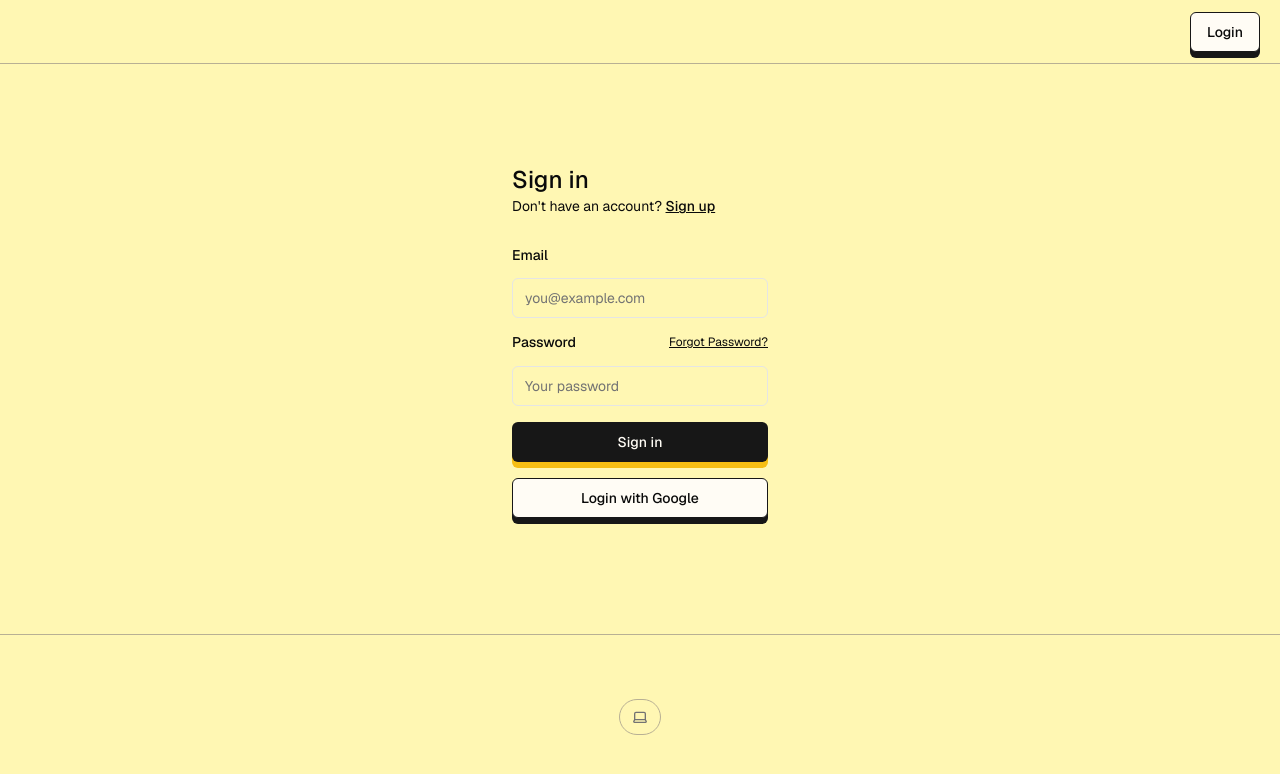
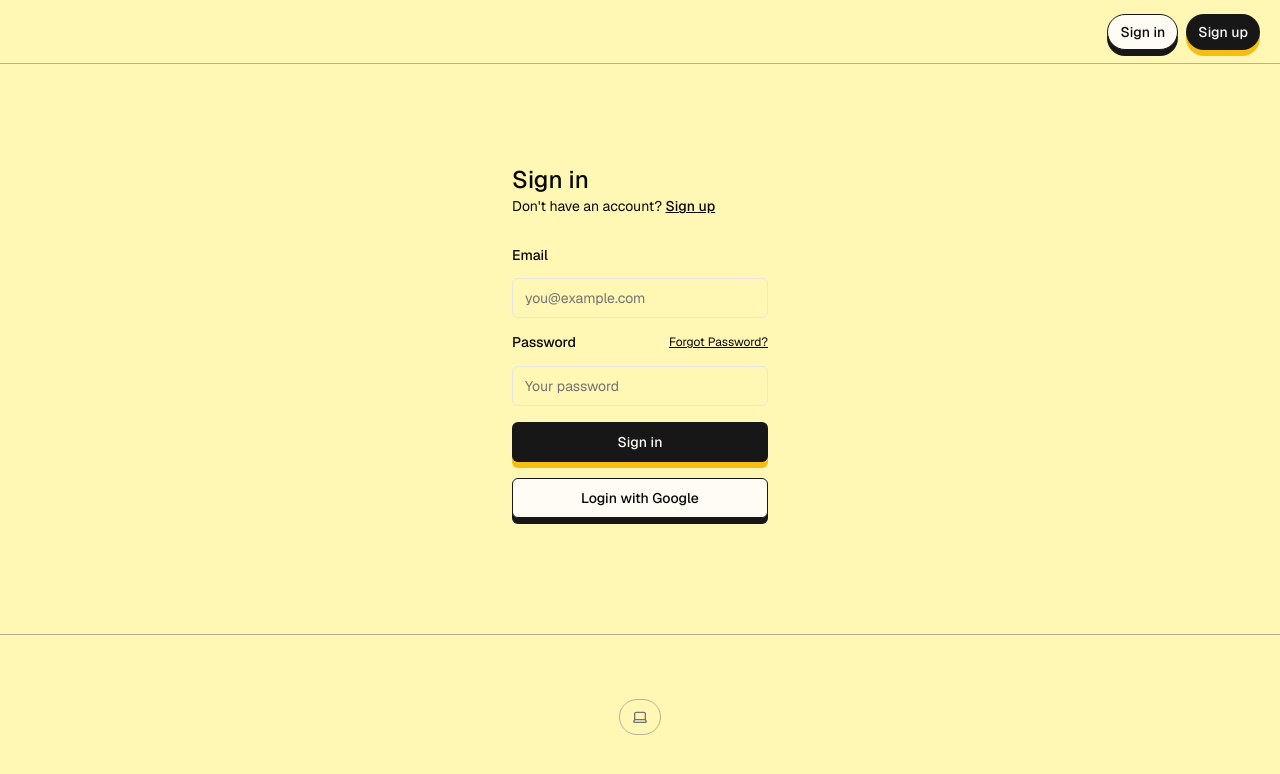
Before and after one commit to ChristopherCastro69/autocert, a Next.js app: page /sign-in in a window 1280 px wide. Shown: the top 774 px of the page. Built offline with nearby package versions, Linux system fonts and the light colour scheme; no server answers.

Commit message:
Refactor Authentication Flow and Update Client-Side Components
- Convert header authentication to client-side component
- Update sign-in and sign-out actions
- Modify routing for protected routes
- Simplify authentication UI interactions
- Update hero section text

```diff
--- a/app/actions.ts
+++ b/app/actions.ts
@@ -15,7 +15,7 @@ export const signUpAction = async (formData: FormData) => {
     return encodedRedirect(
       "error",
       "/sign-up",
-      "Email and password are required",
+      "Email and password are required"
     );
   }
 
@@ -34,7 +34,7 @@ export const signUpAction = async (formData: FormData) => {
     return encodedRedirect(
       "success",
       "/sign-up",
-      "Thanks for signing up! Please check your email for a verification link.",
+      "Thanks for signing up! Please check your email for a verification link."
     );
   }
 };
@@ -53,7 +53,7 @@ export const signInAction = async (formData: FormData) => {
     return encodedRedirect("error", "/sign-in", error.message);
   }
 
-  return redirect("/protected");
+  return redirect("/protected/");
 };
 
 export const forgotPasswordAction = async (formData: FormData) => {
@@ -75,7 +75,7 @@ export const forgotPasswordAction = async (formData: FormData) => {
     return encodedRedirect(
       "error",
       "/forgot-password",
-      "Could not reset password",
+      "Could not reset password"
     );
   }
 
@@ -86,7 +86,7 @@ export const forgotPasswordAction = async (formData: FormData) => {
   return encodedRedirect(
     "success",
     "/forgot-password",
-    "Check your email for a link to reset your password.",
+    "Check your email for a link to reset your password."
   );
 };
 
@@ -100,7 +100,7 @@ export const resetPasswordAction = async (formData: FormData) => {
     encodedRedirect(
       "error",
       "/protected/reset-password",
-      "Password and confirm password are required",
+      "Password and confirm password are required"
     );
   }
 
@@ -108,7 +108,7 @@ export const resetPasswordAction = async (formData: FormData) => {
     encodedRedirect(
       "error",
       "/protected/reset-password",
-      "Passwords do not match",
+      "Passwords do not match"
     );
   }
 
@@ -120,7 +120,7 @@ export const resetPasswordAction = async (formData: FormData) => {
     encodedRedirect(
       "error",
       "/protected/reset-password",
-      "Password update failed",
+      "Password update failed"
     );
   }
 
--- a/app/auth/callback/route.ts
+++ b/app/auth/callback/route.ts
@@ -20,5 +20,5 @@ export async function GET(request: Request) {
   }
 
   // URL to redirect to after sign up process completes
-  return NextResponse.redirect(`${origin}/protected`);
+  return NextResponse.redirect(`${origin}/protected/generate-certificate`);
 }
--- a/app/layout.tsx
+++ b/app/layout.tsx
@@ -48,8 +48,7 @@ export default function RootLayout({
               <nav className="w-full flex justify-center border-b h-16">
                 <div className="w-full max-w-7xl flex justify-between items-center p-3 px-5 text-sm">
                   <div className="flex gap-5 items-center font-semibold"></div>
-                  {/* {!hasEnvVars ? <EnvVarWarning /> : <HeaderAuth />} */}
-                  <LoginButton />
+                  {!hasEnvVars ? <EnvVarWarning /> : <HeaderAuth />}
                 </div>
               </nav>
               <div className="flex flex-col gap-20 max-w-7xl p-5">
--- /dev/null
+++ b/app/protected/generate-certificate/page.tsx
@@ -0,0 +1,27 @@
+"use client";
+import GenerateCertificate from "../../../components/generate-certificate";
+import SendEmail from "../../../components/send-email";
+import Certificate from "./../../public/images/certificate.jpg";
+
+export default function GeneratePage() {
+  return (
+    <div className="grid grid-cols-1 lg:grid-cols-2 gap-8">
+      <div className="flex flex-col gap-8 w-auto">
+        <p className="text-3xl xl:text-5xl !leading-tight font-bold  text-left">
+          Generate certificates and email them in bulk 🚀 in minutes.
+        </p>
+        <p className="xl:text-2xl text-lg font-medium">
+          Create/Edit & Send Certificates in Bulk with Ease!
+        </p>
+
+        <div className="flex lg:flex-row flex-col gap-4 mt-6">
+          <GenerateCertificate />
+          <SendEmail />
+        </div>
+      </div>
+      <div className="p-4">
+        <img src={Certificate.src} alt="Certificate" className="w-full" />
+      </div>
+    </div>
+  );
+}
--- a/components/header-auth.tsx
+++ b/components/header-auth.tsx
@@ -1,29 +1,43 @@
-import { signOutAction } from "@/app/actions";
+"use client";
+
+import React, { useEffect, useState } from "react";
+import { useRouter } from "next/navigation";
 import { hasEnvVars } from "@/utils/supabase/check-env-vars";
 import Link from "next/link";
 import { Badge } from "./ui/badge";
 import { Button } from "./ui/button";
-import { createClient } from "@/utils/supabase/server";
+import { createClient } from "@/utils/supabase/client";
+import { signout } from "@/lib/auth-actions"; // Assuming signout is similar to signOutAction
 
-export default async function AuthButton() {
-  const supabase = await createClient();
+export default function AuthButton() {
+  const [user, setUser] = useState<any>(null);
+  const router = useRouter();
+  const supabase = createClient();
 
+  useEffect(() => {
+    const fetchUser = async () => {
       const {
         data: { user },
       } = await supabase.auth.getUser();
+      setUser(user);
+    };
+    fetchUser();
+  }, []);
+
+  // New useEffect to refresh or re-render when user is available
+  useEffect(() => {
+    if (user) {
+      // This will refresh the page
+      router.refresh();
+    }
+  }, [user]);
 
   if (!hasEnvVars) {
     return (
-      <>
       <div className="flex gap-4 items-center">
-          <div>
-            <Badge
-              variant={"default"}
-              className="font-normal pointer-events-none"
-            >
+        <Badge variant={"default"} className="font-normal pointer-events-none">
           Please update .env.local file with anon key and url
         </Badge>
-          </div>
         <div className="flex gap-2">
           <Button
             asChild
@@ -45,25 +59,41 @@ export default async function AuthButton() {
           </Button>
         </div>
       </div>
-      </>
     );
   }
+
   return user ? (
     <div className="flex items-center gap-4">
       Hey, {user.email}!
-      <form action={signOutAction}>
-        <Button type="submit" variant={"outline"}>
+      <Button
+        onClick={() => {
+          signout();
+          setUser(null);
+        }}
+        variant={"outline"}
+      >
         Sign out
       </Button>
-      </form>
     </div>
   ) : (
     <div className="flex gap-2">
-      <Button asChild size="sm" variant={"outline"}>
-        <Link href="/sign-in">Sign in</Link>
+      <Button
+        variant="outline"
+        size="sm"
+        onClick={() => {
+          router.push("/sign-in");
+        }}
+      >
+        Sign in
       </Button>
-      <Button asChild size="sm" variant={"default"}>
-        <Link href="/sign-up">Sign up</Link>
+      <Button
+        variant="default"
+        size="sm"
+        onClick={() => {
+          router.push("/sign-up");
+        }}
+      >
+        Sign up
       </Button>
     </div>
   );
--- a/components/hero.tsx
+++ b/components/hero.tsx
@@ -8,16 +8,8 @@ export default function Header() {
     <div className="grid grid-cols-1 lg:grid-cols-2 gap-8">
       <div className="flex flex-col gap-8 w-auto">
         <p className="text-3xl xl:text-5xl !leading-tight font-bold  text-left">
-          Generate certificates and email them in bulk 🚀 in minutes.
+          Sign in ka muna
         </p>
-        <p className="xl:text-2xl text-lg font-medium">
-          Create/Edit & Send Certificates in Bulk with Ease!
-        </p>
-
-        <div className="flex lg:flex-row flex-col gap-4 mt-6">
-          <GenerateCertificate />
-          <SendEmail />
-        </div>
       </div>
       <div className="p-4">
         <img src={Certificate.src} alt="Certificate" className="w-full" />
```
Also changed, not shown: utils/supabase/middleware.ts (+10 -5 lines). Lines whose indentation alone changed are shown as unchanged.
